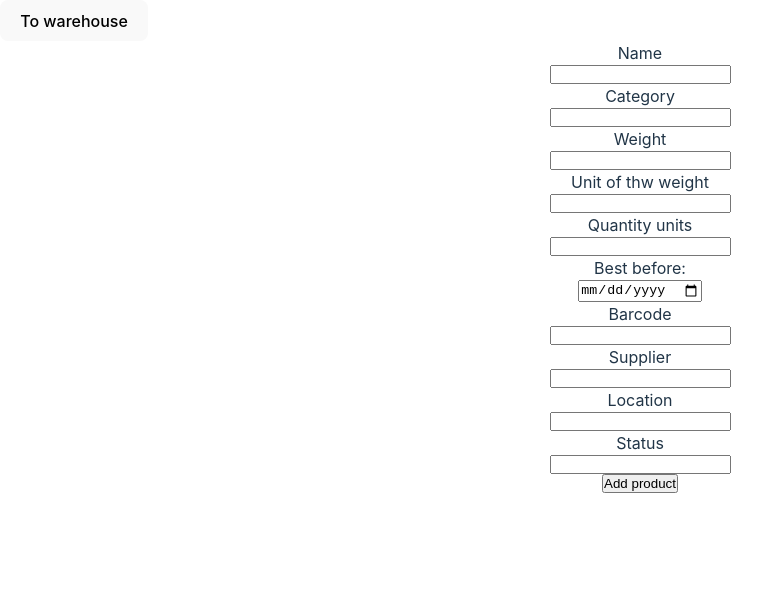
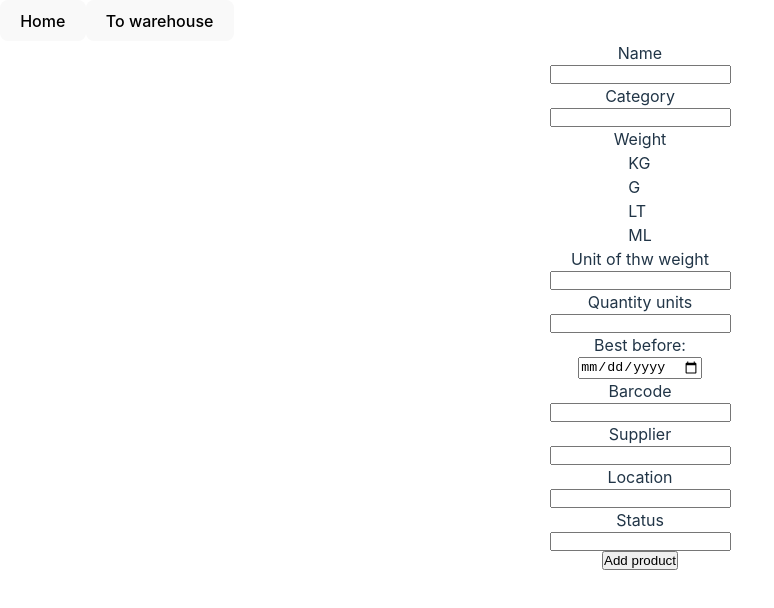
Before and after one commit to iamogir/stock-review-client, a React (Vite) app: page /add_product in a window 1280 px wide. Shown: the top 608 px of the page, without its empty margins (0-774 px from the left). Built offline with nearby package versions, Linux system fonts and the light colour scheme.

Commit message:
format object for unit weight

```diff
--- a/src/entities/product/model/types.ts
+++ b/src/entities/product/model/types.ts
@@ -36,3 +36,8 @@ export type ProductsInitState = {
 export type ProductsResponse = {
     products: Product[] | null;
 }
+
+export type FormatObject = {
+    key: string,
+    value: string
+}
--- a/src/pages/addProductPage/ui/AddProductPage.tsx
+++ b/src/pages/addProductPage/ui/AddProductPage.tsx
@@ -5,6 +5,7 @@ import {useDispatch} from "react-redux";
 import {addNewProductAsyncAction} from "../../../features/products/productsAsyncActions.ts";
 import {AppDispatch} from "../../../app/redux/store.ts";
 import {useNavigate} from "react-router-dom";
+import {weightUnits} from "../../../shared/consts/product.ts";
 
 const AddProductPage = () => {
 
@@ -33,15 +34,19 @@ const AddProductPage = () => {
 
     return (
         <div>
+            <button onClick={() => navigate('/home')}>Home</button>
             <button onClick={() => navigate('/warehouse')}>To warehouse</button>
             <form className={style.form} onSubmit={addProduct}> {/*novalidate - disable browser validation*/}
 
                 <label>Name</label>
-                <input name={'productName'} />
+                <input type={'text'} name={'productName'} />
                 <label>Category</label>
-                <input name={'category'} />
+                <input type={'text'} name={'category'} />
                 <label>Weight</label>
-                <input name={'weight'} />
+                <input type={'hidden'} name={'weight'} />
+                <div className={style.dropMenu}>
+                    {weightUnits.map(unit => <div key={unit.key} data-unit={unit.key}>{unit.value}</div>)}
+                </div>
                 <label>Unit of thw weight</label>
                 <input name={'unitWeight'} />
                 <label>Quantity units</label>
--- a/src/pages/warehousePage/ui/WarehousePage.tsx
+++ b/src/pages/warehousePage/ui/WarehousePage.tsx
@@ -19,6 +19,7 @@ const WareHouse = () => {
     return (
         loading ? <div>Loading...</div> :
         <div>
+            <button onClick={() => navigate('/home')}>Home</button>
             <button onClick={() => navigate("/add_product")}>add product</button>
             <h2>All products in stock</h2>
             {products && products.length > 0 ? products?.filter(pr => pr.status).map((pr: Product) =>
--- /dev/null
+++ b/src/shared/consts/product.ts
@@ -0,0 +1,8 @@
+import {FormatObject} from "../../entities/product/model/types.ts";
+
+export const weightUnits: FormatObject[] = [
+    { key: 'kg', value: 'KG'},
+    { key: 'g', value: 'G'},
+    { key: 'lt', value: 'LT'},
+    { key: 'ml', value: 'ML'},
+] ;
```
